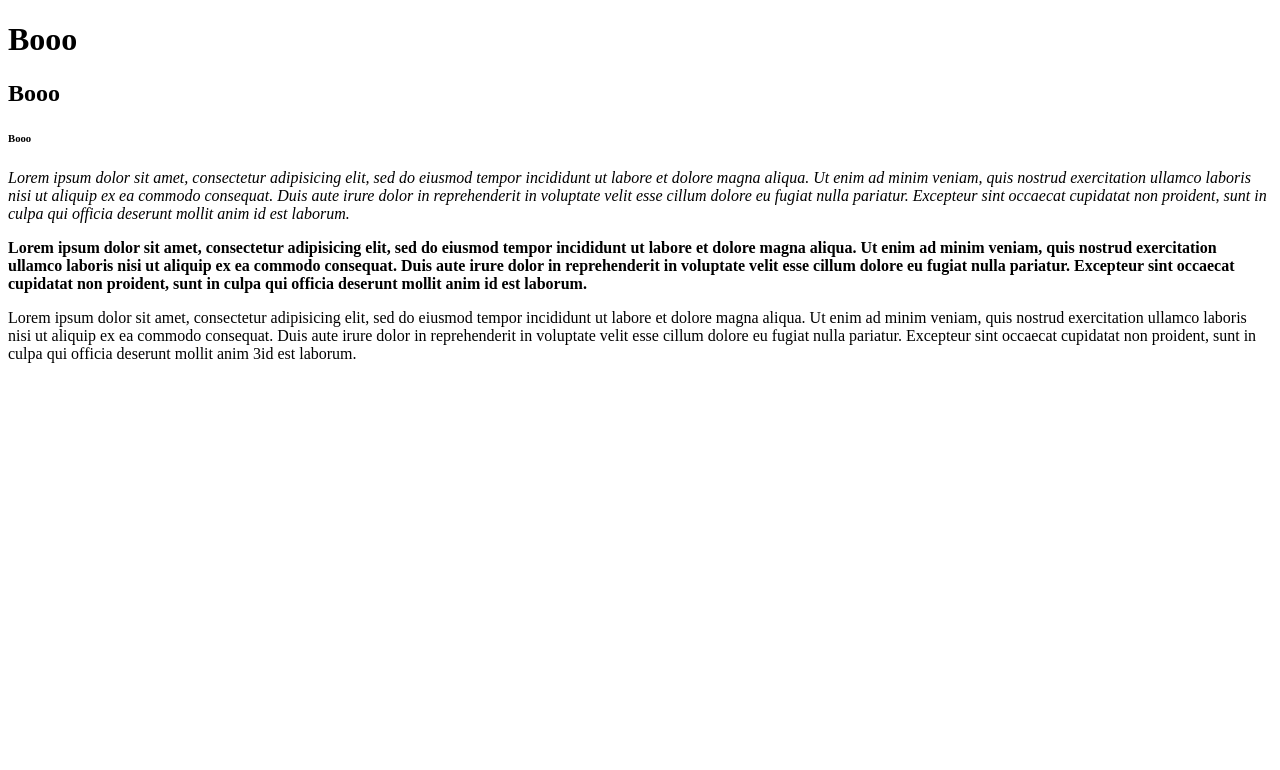
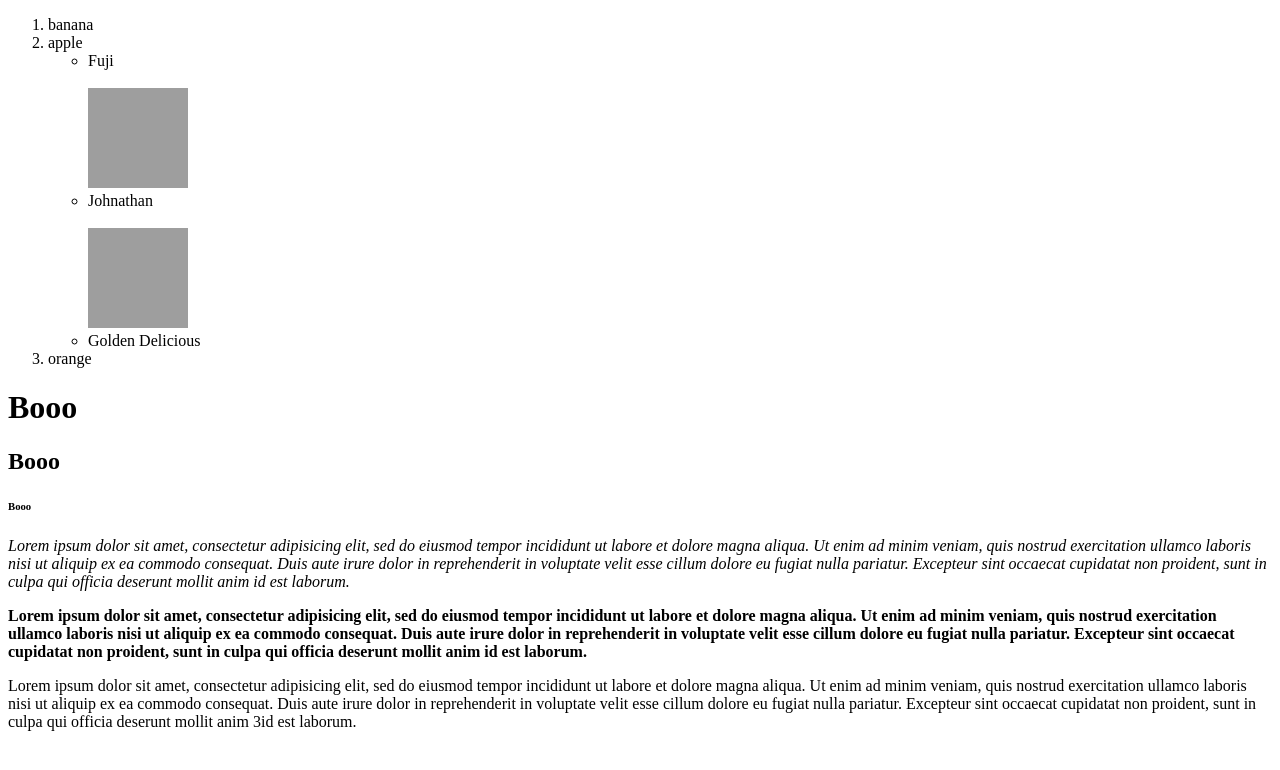
Before and after one commit to Darlgon/Darlgon.github.io, a plain HTML site: page index.html in a window 1280 px wide. Drawn offline with Linux system fonts and the light colour scheme; grey boxes are pictures that could not be loaded.

Commit message:
Update index.html

```diff
--- a/index.html
+++ b/index.html
@@ -6,6 +6,21 @@
 	<title>My First Website</title>
 </head>
 <body>
+
+	<ol>
+		<li>banana</li>
+		<li>apple</li>
+			<ul>
+				<li>Fuji</li> <br>
+					<img src="https://as2.ftcdn.net/v2/jpg/07/74/36/27/1000_F_774362728_feLrYqhru8IjcyRD8f84IsZhU0vHhsBY.jpg" alt="Red Fuji Apple" width="100" height="100">
+				<li>Johnathan</li><br>
+					<img src="https://i0.wp.com/riveridgeproduce.com/wp-content/uploads/2017/05/Jonathon3-e1542813262203.jpg?w=1578&ssl=1" alt="Red Johnathan Apple" width="100" height="100">
+		<li>Golden Delicious</li>
+			</ul>
+		<li>orange</li>
+	</ol>
+
+
 	<h1>Booo</h1>
 	<h2>Booo</h2>
 	<h6>Booo</h6>
```
